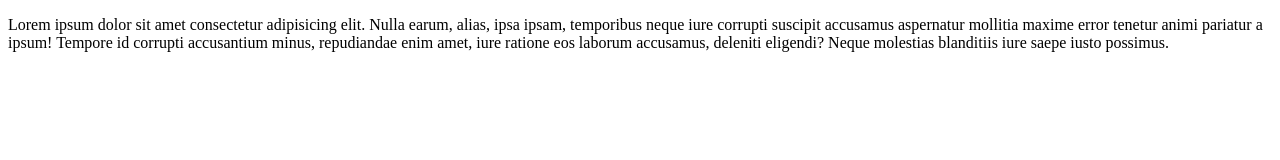
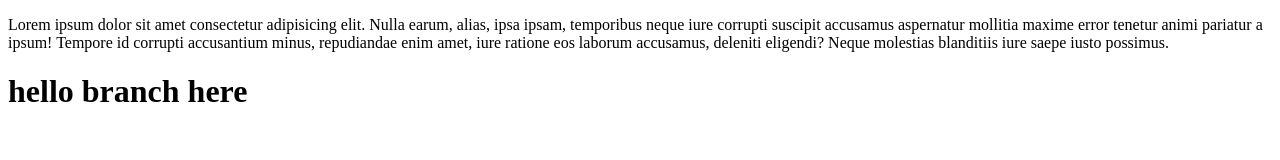
Before and after one commit to Mohammed-salah12/helloGit2, a plain HTML site: page index.html in a window 1280 px wide. Drawn offline with Linux system fonts and the light colour scheme.

Commit message:
heading added to index

```diff
--- a/index.html
+++ b/index.html
@@ -14,5 +14,6 @@
       laborum accusamus, deleniti eligendi? Neque molestias blanditiis iure
       saepe iusto possimus.
     </p>
+    <h1>hello branch here</h1>
   </body>
 </html>
```
